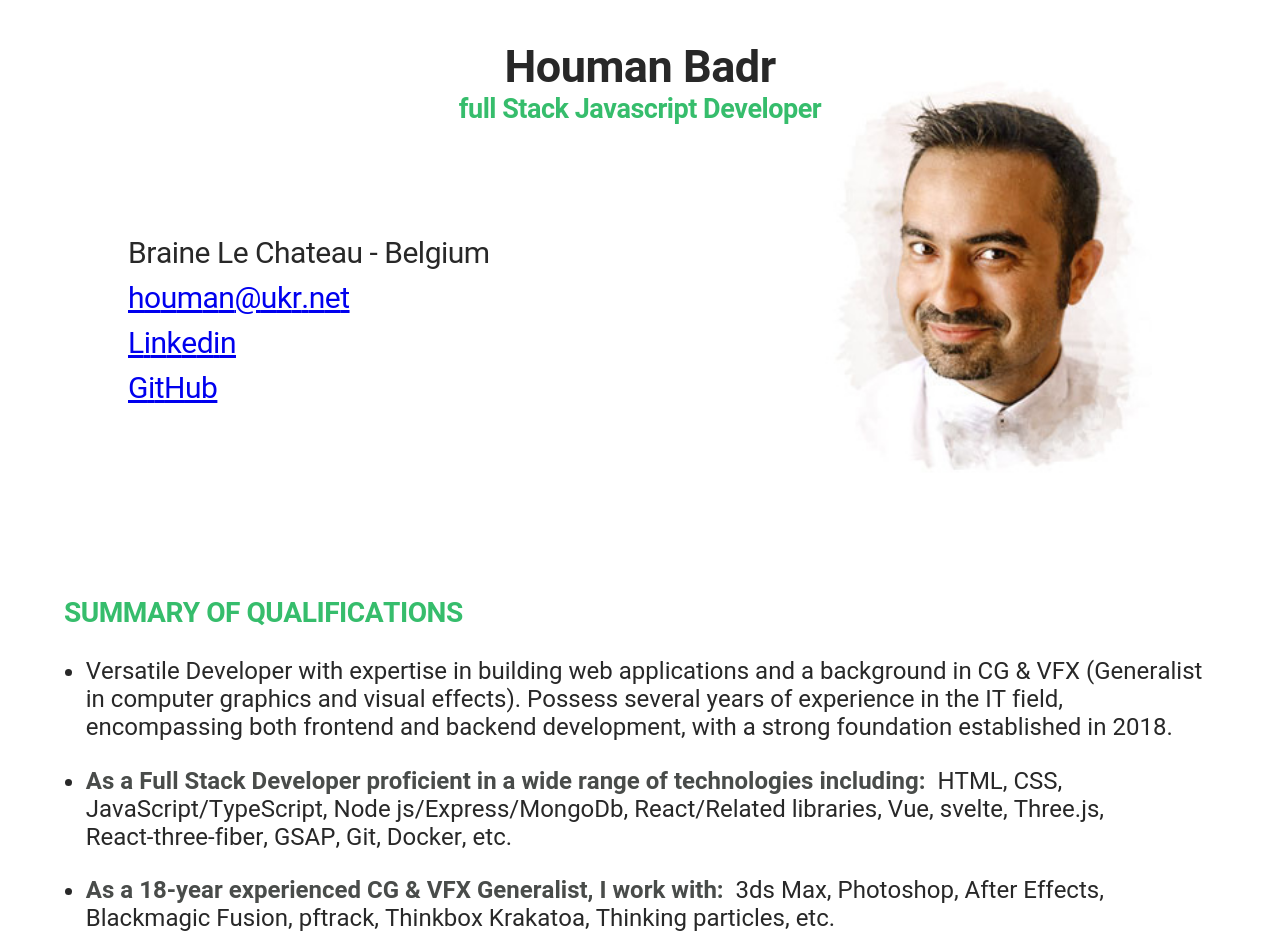
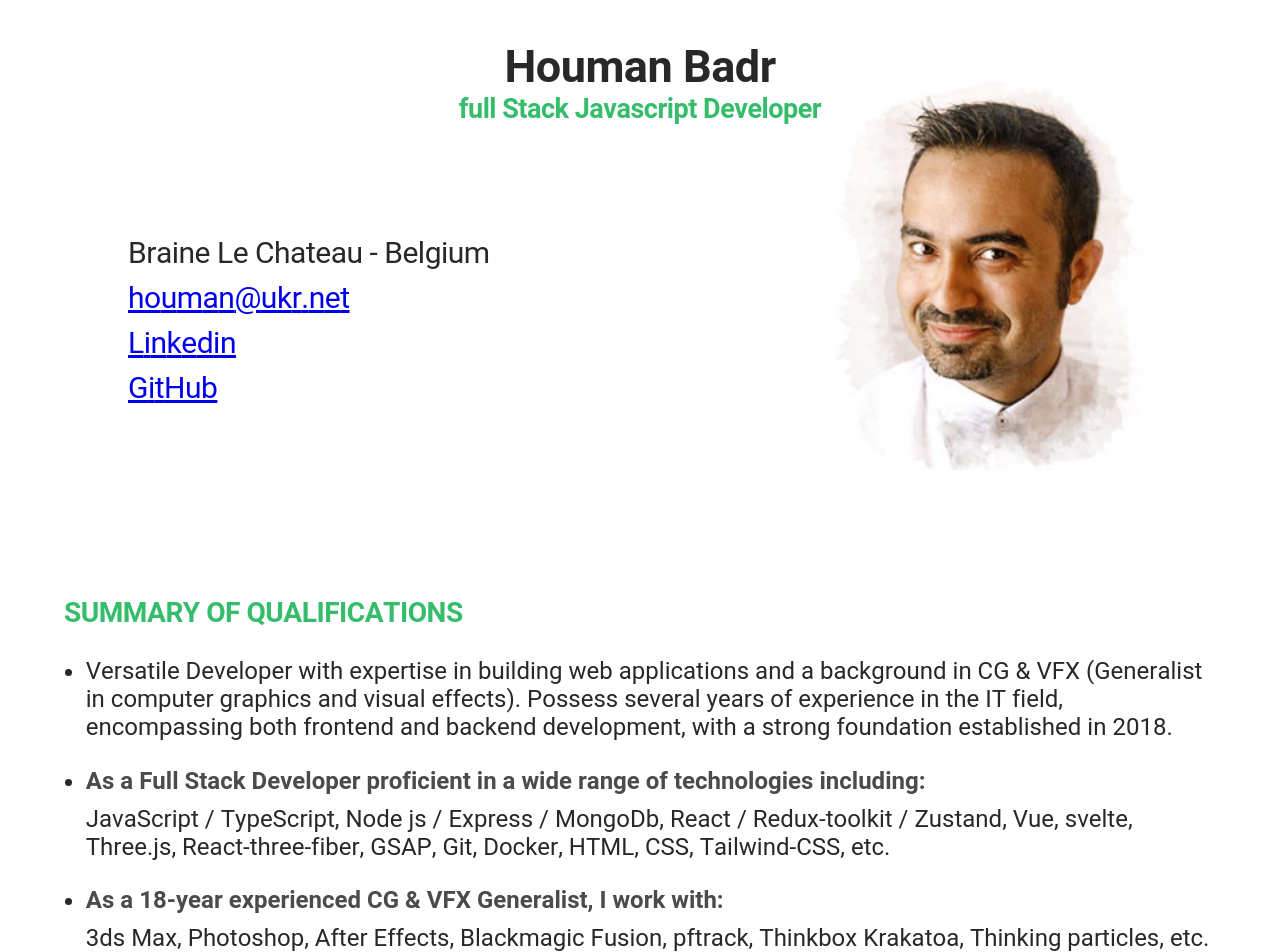
Before and after one commit to pixel-park/pixel-park.github.io, a React (Vite) app: page / in a window 1280 px wide. Shown: the top 952 px of the page. Built offline with nearby package versions, Linux system fonts and the light colour scheme.

Commit message:
eddited the summary section

```diff
--- a/src/components/summary/summary.css
+++ b/src/components/summary/summary.css
@@ -1,10 +1,15 @@
-.summary__wrapper{
-    width : clamp(280px, 90vw, 1500px);
-    margin: 0 auto;
-    font-size: clamp(14px, 3vw, 24px);
-    flex-direction: column;
+.summary__wrapper {
+  width: clamp(280px, 90vw, 1500px);
+  margin: 0 auto;
+  font-size: clamp(14px, 3vw, 24px);
+  flex-direction: column;
 }
-.summary__wrapper li{
-    font-size: 1em;
-    margin-bottom: clamp(10px, 2vw, 30px);
+.summary__wrapper li {
+  font-size: 1em;
+  margin-bottom: clamp(10px, 2vw, 30px);
 }
+
+.pb {
+  padding-bottom: 10px;
+  display: inline-table;
+}
--- a/src/components/summary/summary.tsx
+++ b/src/components/summary/summary.tsx
@@ -13,7 +13,7 @@ function Summary() {
     },
     {
       title: `As a Full Stack Developer proficient in a wide range of technologies including: `,
-      text: ` HTML, CSS, JavaScript/TypeScript, Node js/Express/MongoDb, React/Related libraries, Vue, svelte, Three.js, React-three-fiber, GSAP, Git, Docker, etc.`,
+      text: ` JavaScript / TypeScript, Node js / Express / MongoDb, React / Redux-toolkit / Zustand, Vue, svelte, Three.js, React-three-fiber, GSAP, Git, Docker, HTML, CSS, Tailwind-CSS, etc.`,
       id: 1,
     },
     {
@@ -28,7 +28,12 @@ function Summary() {
       <ul>
         {content.map((item) => (
           <li key={item.id}>
-            {item.title && <strong className="gray">{item.title}</strong>}
+            {item.title && (
+              <>
+                <strong className="gray pb">{item.title}</strong> <br />
+              </>
+            )}
+
             {item.text}
           </li>
         ))}
```
